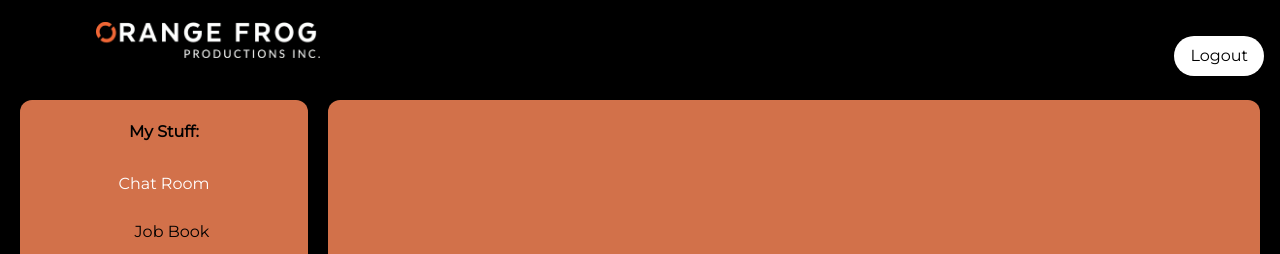
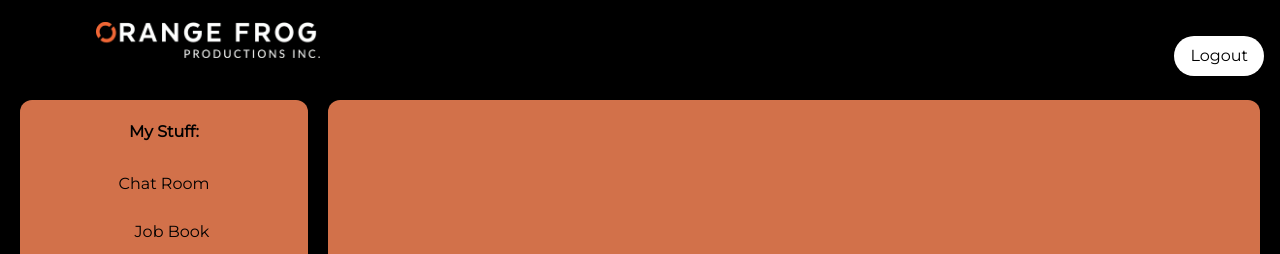
Before and after one commit to TChris2/Orange-Frog-Testing, a React (Create React App) app in the folder client/: page /home in a window 1280 px wide. Shown: the top 254 px of the page. Built offline with nearby package versions, Linux system fonts and the light colour scheme; sample sign-in values are in the browser's storage.

Commit message:
home page bug

```diff
--- a/client/src/components/Home.js
+++ b/client/src/components/Home.js
@@ -33,7 +33,7 @@ export default function Home() {
                             key={option}
                             onClick={() => setSelectedMenu(option)}
                             className={`px-4 py-2 md:px-0 rounded-full md:rounded-none bg-black md:bg-transparent text-white md:text-black whitespace-nowrap md:whitespace-normal md:hover:text-white cursor-pointer ${
-                                selectedMenu === option ? 'bg-white text-black md:bg-transparent md:text-white' : ''
+                                selectedMenu === option ? 'bg-white text-black md:bg-transparent md:text-black' : ''
                             }`}
                         >
                             {option}
```
